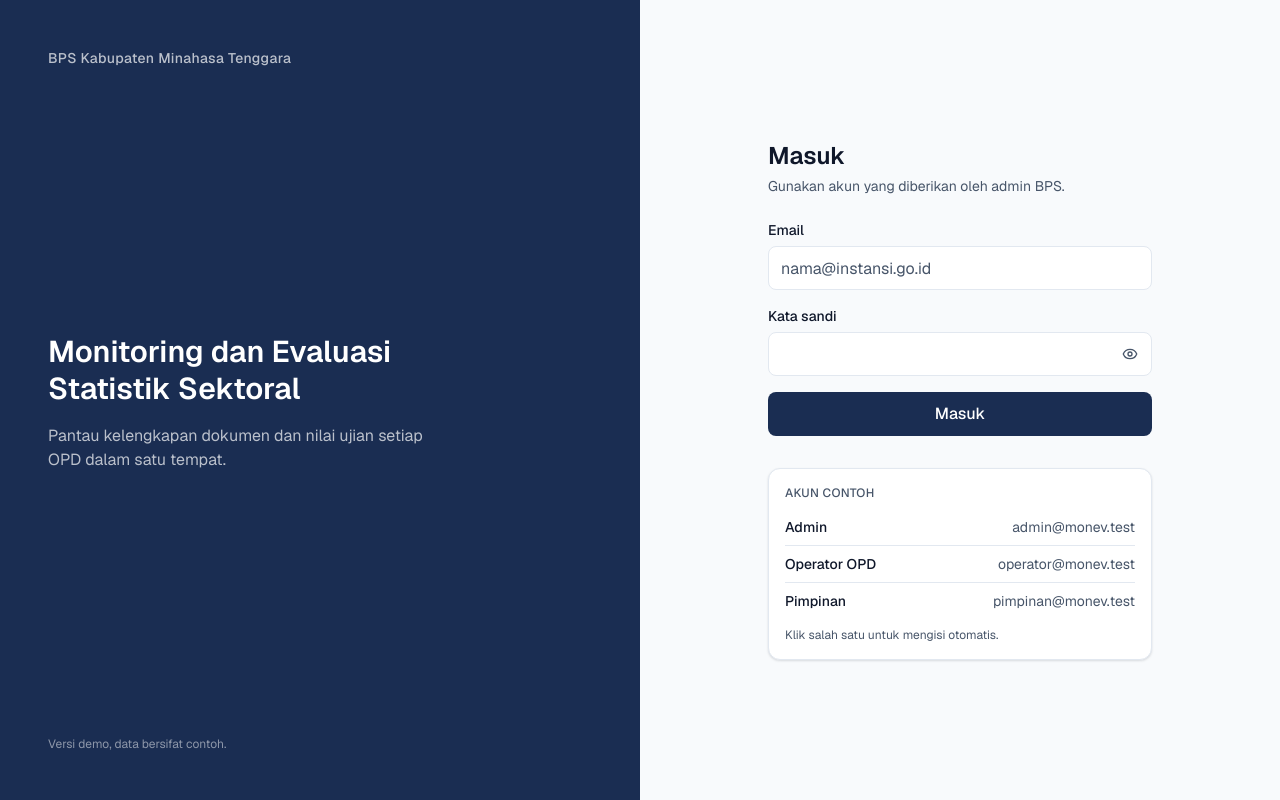
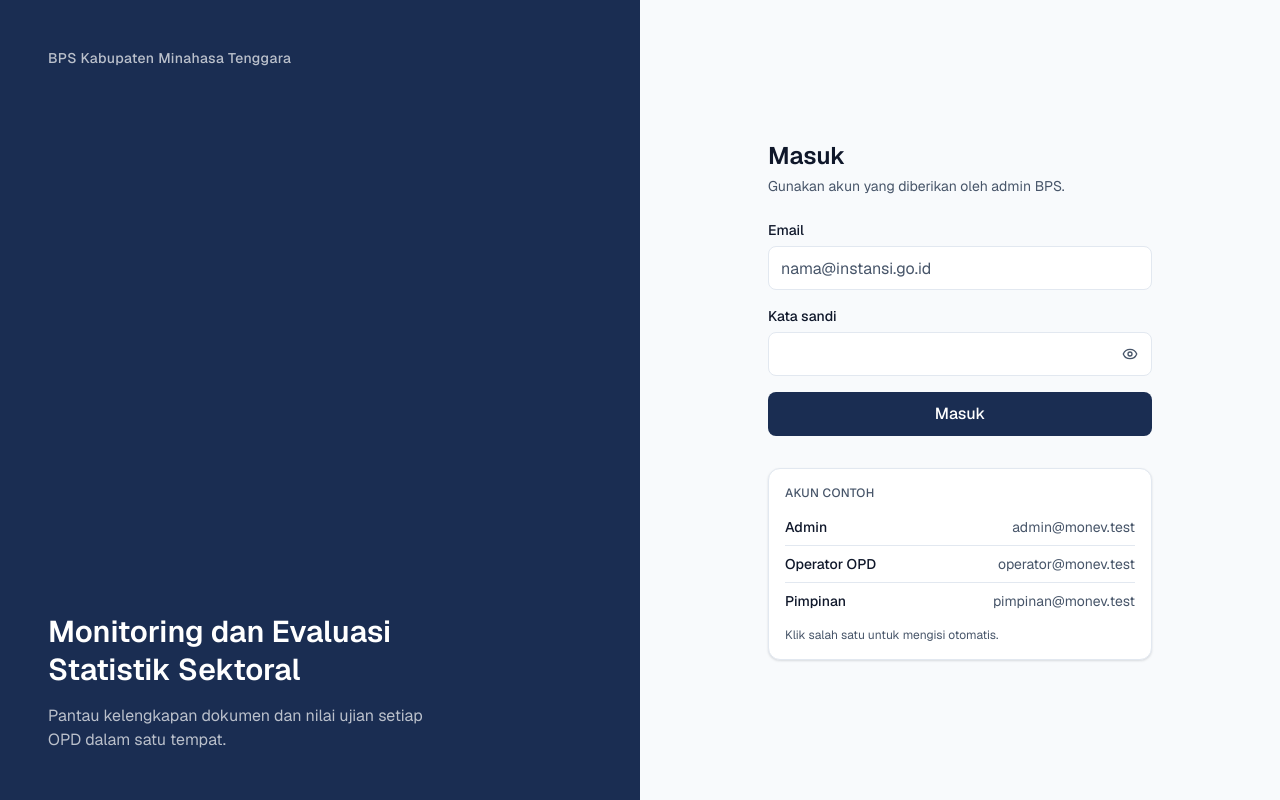
Before and after one commit to yaksokk/monev-statistik-sektoral, a Next.js app: page /login in a window 1280 px wide. Built offline with nearby package versions, Linux system fonts and the light colour scheme.

Commit message:
Tambah penjagaan rute dan fitur keluar

```diff
--- a/src/app/(auth)/login/page.tsx
+++ b/src/app/(auth)/login/page.tsx
@@ -20,7 +20,6 @@ export default function HalamanLogin() {
             Pantau kelengkapan dokumen dan nilai ujian setiap OPD dalam satu tempat.
           </p>
         </div>
-        <p className="text-xs text-white/50">Versi demo, data bersifat contoh.</p>
       </section>
 
       <section className="flex items-center justify-center bg-surface-muted p-6">
```
